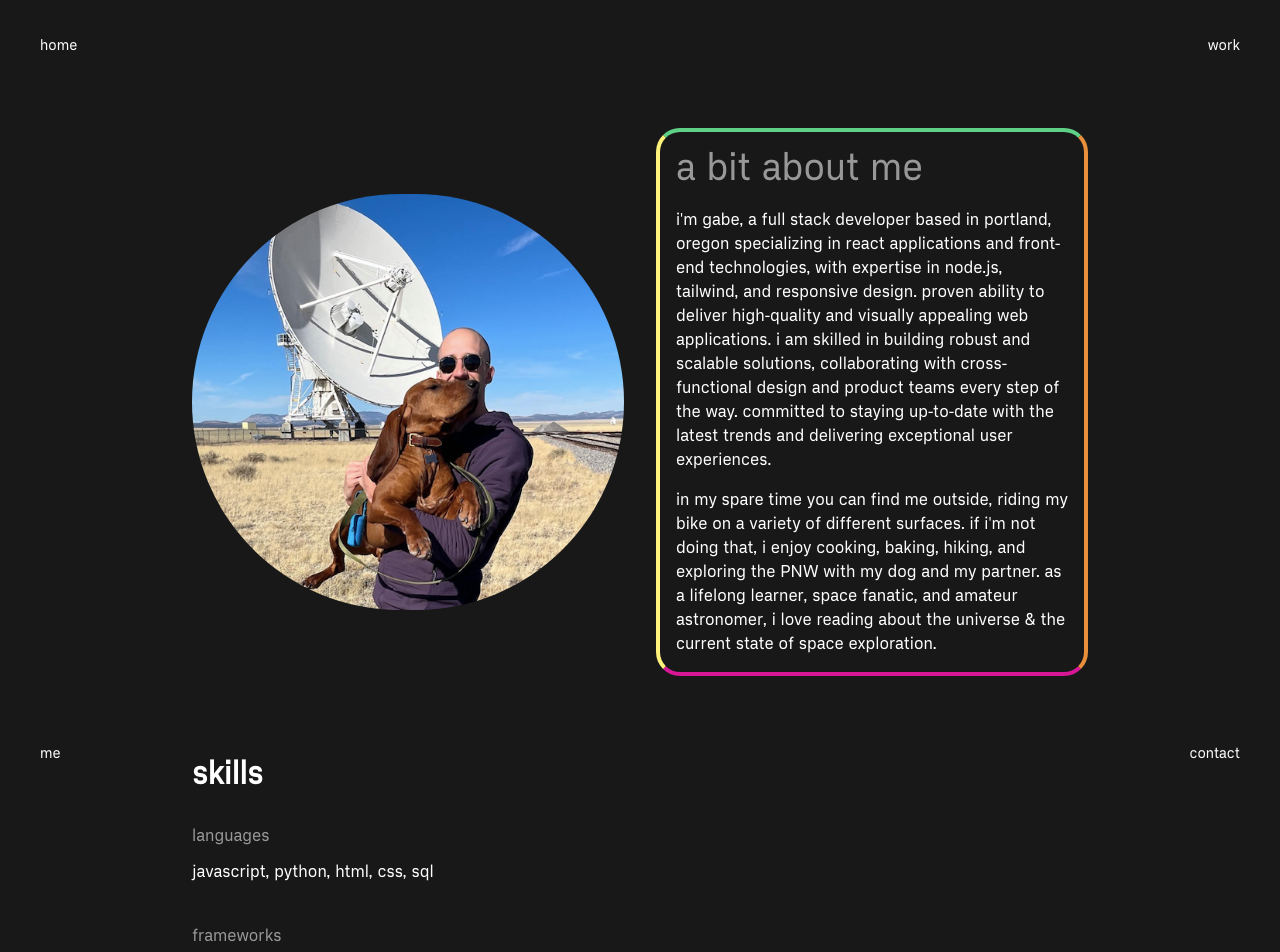
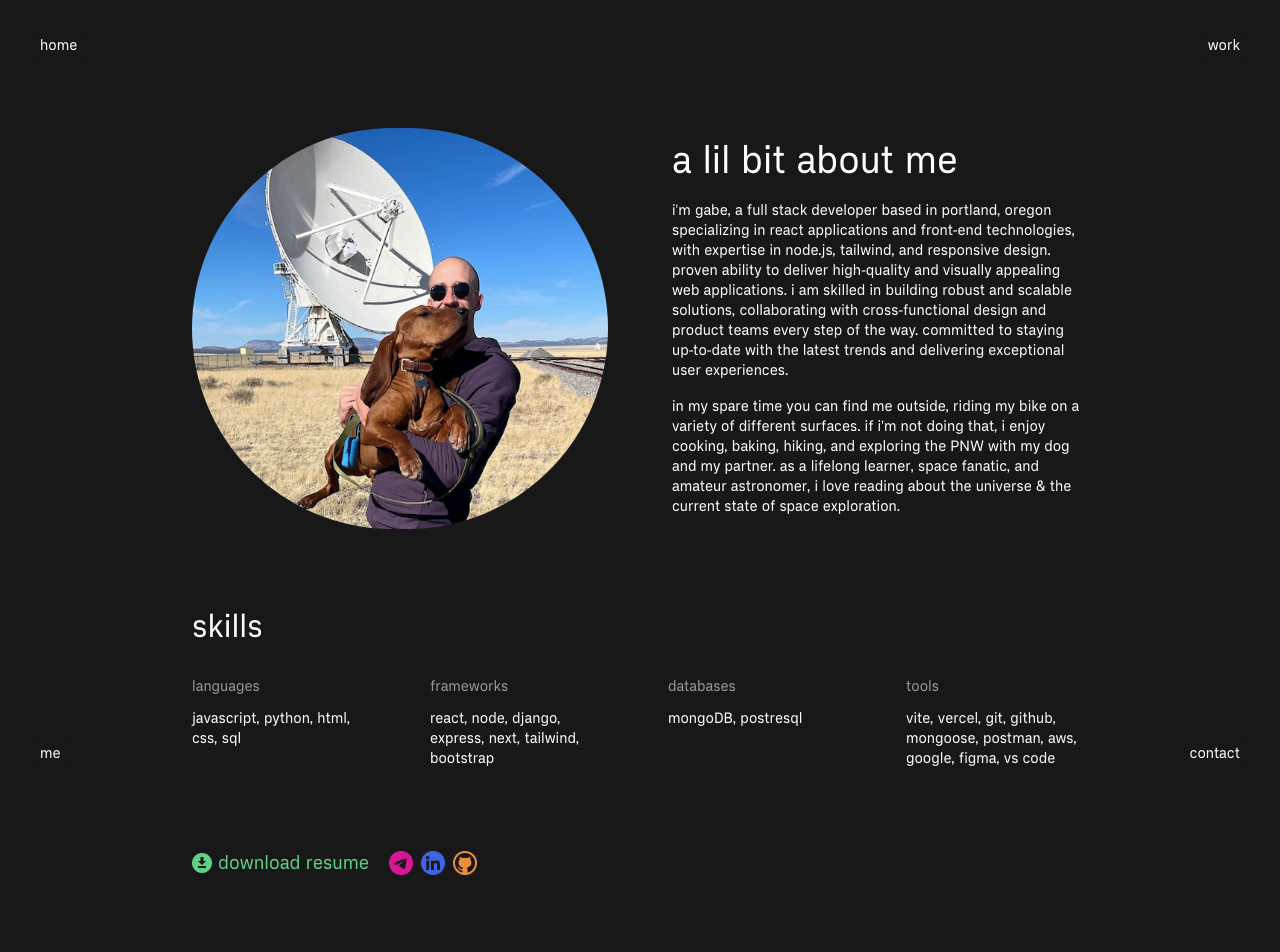
Before and after one commit to gabewolford/react-portfolio, a React (Vite) app: page /me in a window 1280 px wide. Shown: the top 952 px of the page. Built offline with nearby package versions, Linux system fonts and the light colour scheme.

Commit message:
restyled me page, added grid to skills section

```diff
--- a/src/components/MePage/index.jsx
+++ b/src/components/MePage/index.jsx
@@ -15,20 +15,20 @@ export default function MePage() {
                 <link rel="icon" href={orangeIcon} />
                 <meta name="description" content="a lil bit about me" />
             </Helmet>
-            <div className="mt-16 pb-24 max-w-[80vw] md:max-w-[70vw] mx-auto">
+            <div className="mt-16 pb-24 max-w-[80vw] md:max-w-[70vw] mx-auto text-sm">
 
-                <div class="grid grid-cols-1 lg:grid-cols-2 gap-8 items-center mt-32">
+                <div class="grid grid-cols-1 lg:grid-cols-2 gap-8 md:gap-16 items-center mt-24 md:mt-32">
                     <img class="rounded-full mx-auto" src={profilePhoto} alt="profile photo" />
-                    <div className="border-4 rounded-3xl border-t-green border-r-orange border-b-pink border-l-yellow p-4">
-                        <h1 className="text-dark-grey text-4xl mb-5">a bit about me</h1>
-                        <p class="mb-4">i'm gabe, a full stack developer based in portland, oregon specializing in react applications and front-end technologies, with expertise in node.js, tailwind, and responsive design. proven ability to deliver high-quality and visually appealing web applications. i am skilled in building robust and scalable solutions, collaborating with cross-functional design and product teams every step of the way. committed to staying up-to-date with the latest trends and delivering exceptional user experiences.</p>
-                        <p>in my spare time you can find me outside, riding my bike on a variety of different surfaces. if i'm not doing that, i enjoy cooking, baking, hiking, and exploring the PNW with my dog and my partner. as a lifelong learner, space fanatic, and amateur astronomer, i love reading about the universe & the current state of space exploration.</p>
+                    <div className="">
+                        <h1 className="text-3xl md:text-4xl mb-5">a lil bit about me</h1>
+                        <p className="mb-4">i'm gabe, a full stack developer based in portland, oregon specializing in react applications and front-end technologies, with expertise in node.js, tailwind, and responsive design. proven ability to deliver high-quality and visually appealing web applications. i am skilled in building robust and scalable solutions, collaborating with cross-functional design and product teams every step of the way. committed to staying up-to-date with the latest trends and delivering exceptional user experiences.</p>
+                        <p className=''>in my spare time you can find me outside, riding my bike on a variety of different surfaces. if i'm not doing that, i enjoy cooking, baking, hiking, and exploring the PNW with my dog and my partner. as a lifelong learner, space fanatic, and amateur astronomer, i love reading about the universe & the current state of space exploration.</p>
                     </div>
                 </div>
 
-                <div class="grid grid-cols-1 mt-16 lg:mt-20">
-                    <h2 className="text-3xl font-bold mb-8">skills</h2>
+                <h2 className="text-2xl md:text-3xl mb-8 mt-16 lg:mt-20">skills</h2>
 
+                <div class="grid grid-cols-1 md:grid-cols-4 gap-2 md:gap-14">
                     <div className="mb-10">
                         <h5 className="text-dark-grey mb-3 hover:text-green">languages</h5>
                         <p>javascript, python, html, css, sql</p>
@@ -36,26 +36,27 @@ export default function MePage() {
 
                     <div className="mb-10">
                         <h5 className="text-dark-grey mb-3 hover:text-orange">frameworks</h5>
-                        <p>react, next, django, express, node, tailwind, bootstrap</p>
+                        <p>react, node, django, express, next, tailwind, bootstrap</p>
                     </div>
 
                     <div className="mb-10">
                         <h5 className="text-dark-grey mb-3 hover:text-pink">databases</h5>
-                        <p>mongoDB, postresql, sqllite</p>
+                        <p>mongoDB, postresql</p>
                     </div>
 
                     <div className="mb-20">
                         <h5 className="text-dark-grey mb-3 hover:text-yellow">tools</h5>
                         <p>vite, vercel, git, github, mongoose, postman, aws, google, figma, vs code</p>
                     </div>
+                </div>
 
-                    <div className="mb-10 flex items-center">
+                <div className="mb-4 flex items-center">
                     <a href={resume} target="_blank" className="mr-1.5">
                         <img src={downloadButton} alt="download-button"/>
                     </a>
 
                     <a href={resume} target="_blank"
-                        className="text-lg md:text-xl text-green hover:text-blue mr-5">download resume
+                    className="text-md md:text-lg text-green hover:text-blue mr-5">download resume
                     </a>
 
                     <a href="mailto:gabewolford@gmail.com" target='_blank' className="mr-2">
@@ -72,7 +73,6 @@ export default function MePage() {
                 </div>
 
             </div>
-            </div>
         </>
     )
 }
```
Lines whose indentation alone changed are shown as unchanged.
